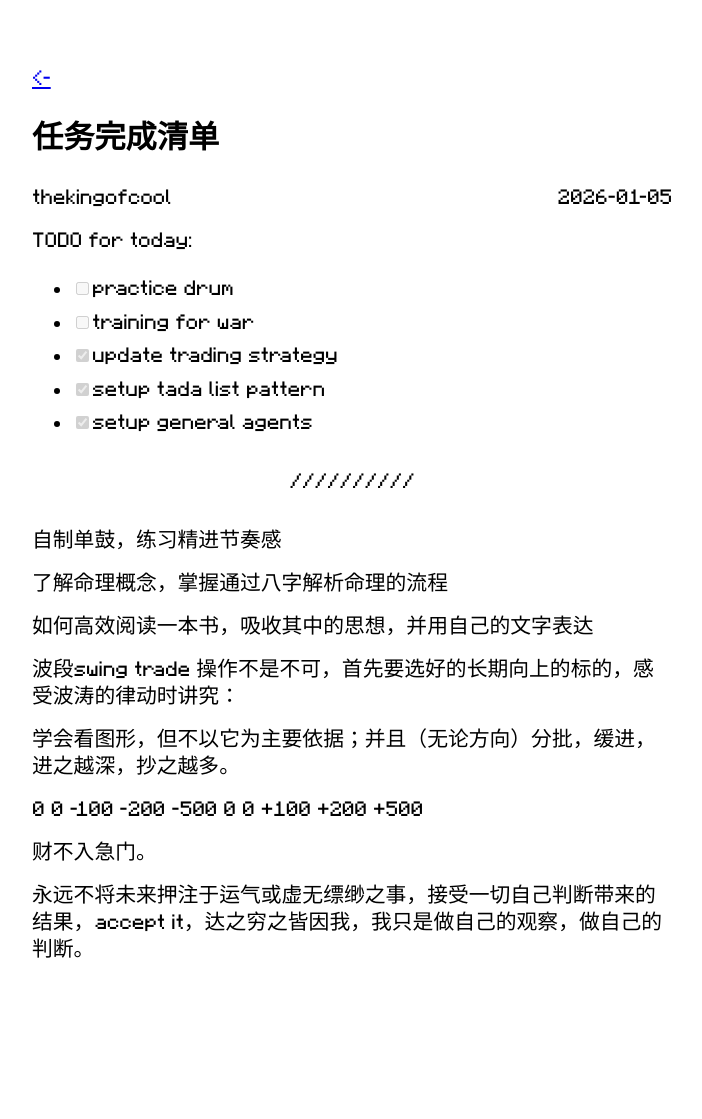
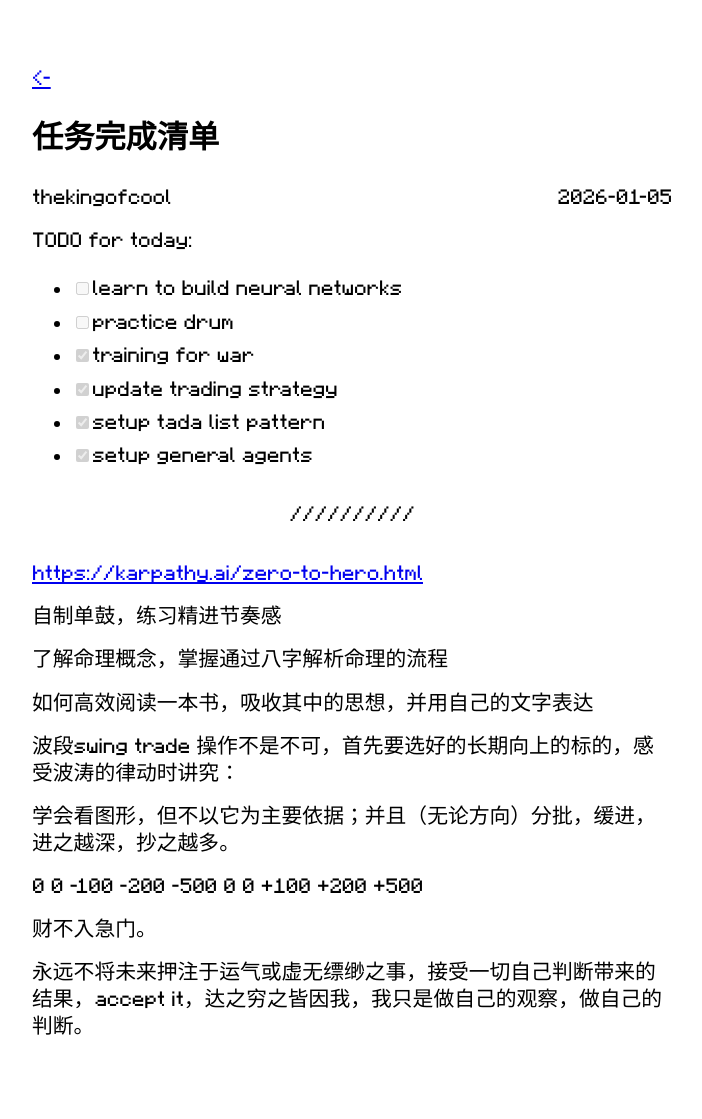
Before and after one commit to thekingofcool/daily, a Jekyll site: the page built from _posts/2026-01-05-tada.md, in a window 1280 px wide. Shown: the whole page, without its empty margins (288-990 px from the left). Built offline with Jekyll 4.4.1, drawn with Linux system fonts in a browser that asks for light colours; some web fonts are replaced; before the commit the page ends 1042 px from its top, so only the background shows below that.

Commit message:
daily update: 2026-01-05 18:02:12

```diff
--- a/_posts/2026-01-05-tada.md
+++ b/_posts/2026-01-05-tada.md
@@ -9,13 +9,16 @@ categories: tada
 
 TODO for today:
 
+- [ ] learn to build neural networks
 - [ ] practice drum
-- [ ] training for war
+- [x] training for war
 - [x] update trading strategy
 - [x] setup tada list pattern
 - [x] setup general agents
 
 ---
+
+[https://karpathy.ai/zero-to-hero.html](https://karpathy.ai/zero-to-hero.html)
 
 自制单鼓，练习精进节奏感
 
```
Also changed, not shown: 2 other files.
